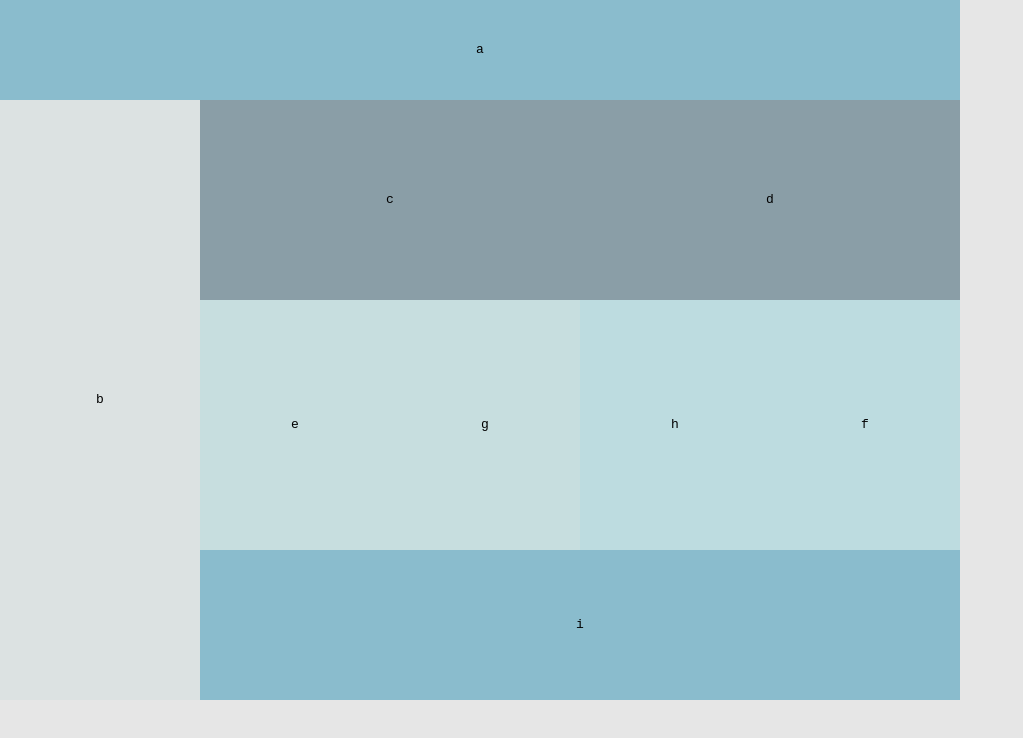
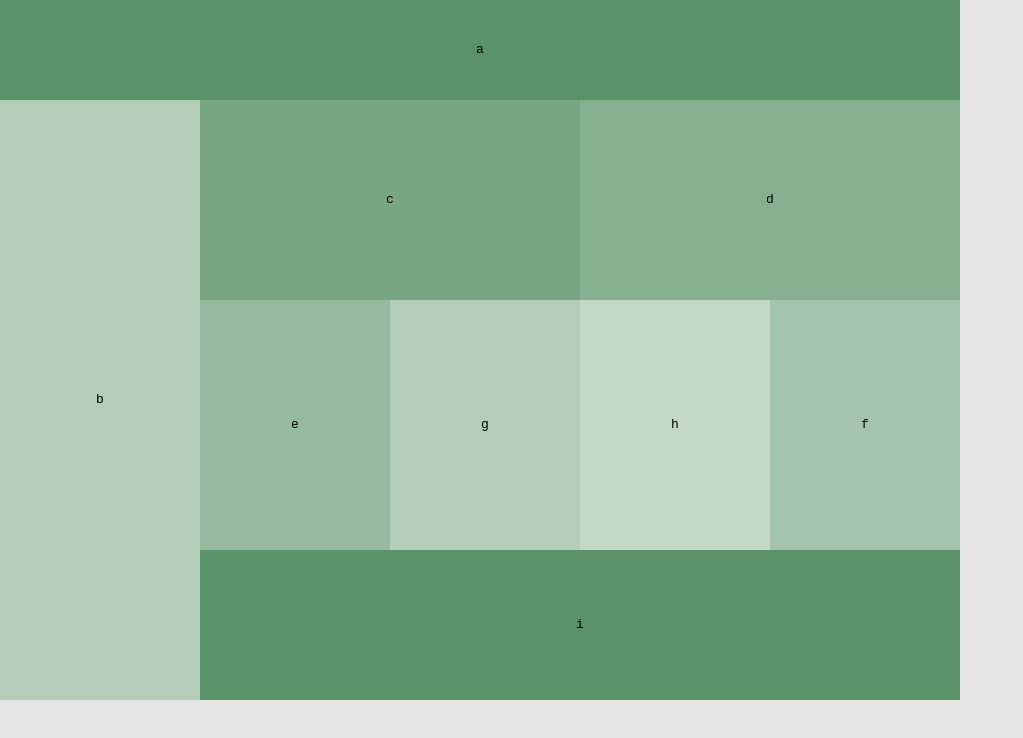
Before and after one commit to Ibrahim-201-301/301-lab-01, a plain HTML site: page index.html in a window 1280 px wide. Shown: the whole page, without its empty margins (0-1023 px from the left). Drawn offline with Linux system fonts and the light colour scheme.

Commit message:
updated lab 1 for resubmit

```diff
--- a/css/base.css
+++ b/css/base.css
@@ -11,9 +11,9 @@ section {
 }
 
 p {
-    width: 100%;
-    height: 100%;
+    /* width: 100%; */
+    /* height: 100%; */
     text-align: center;
     font-family: monospace;
-    margin: 0;
+    /* margin: 0; */
 }
--- a/css/layout.css
+++ b/css/layout.css
@@ -1,7 +1,7 @@
 #a {
     width: 100%;
     height: 75px;
-    background-color: rgba(217, 249, 165, 0.4);
+    background-color: #B8336A;
 }
 
 #a p {
@@ -11,7 +11,7 @@
 #b {
     width: 100%;
     height: 150px;
-    background-color: rgba(244, 254, 193, 0.4);
+    background-color: #C490D1;
 }
 
 #b p {
@@ -26,13 +26,13 @@
 #c {
     width: 100%;
     height: 50%;
-    background-color: rgba(210, 214, 141, 0.4);
+    background-color: #D17DA0;
 }
 
 #d {
     width: 100%;
     height: 50%;
-    background-color: rgba(173, 185, 147, 0.4);
+    background-color: #DEA2BB;
 }
 
 #c, #d p {
@@ -48,28 +48,28 @@
     width: 50%;
     height: 50%;
     float: left;
-    background-color: rgba(255, 255, 255, 0.4);
+    background-color: #CACAEA;
 }
 
 #f {
     width: 50%;
     height: 50%;
     float: right;
-    background-color:rgba(200, 200, 200, 0.4);;
+    background-color: #C9E7FD;
 }
 
 #g {
     width: 50%;
     height: 50%;
     float: left;
-    background-color: rgba(200, 200, 200, 0.4);;
+    background-color: #ABDAFC;
 }
 
 #h {
     width: 50%;
     height: 50%;
     float: right;
-    background-color: rgba(255, 255, 255, 0.4);
+    background-color: #ACACDE;
 }
 
 #e, #f, #g, #h p {
@@ -79,7 +79,7 @@
 #i {
     width: 100%;
     height: 80px;
-    background-color: rgba(222, 234, 55, 0.2);
+    background-color: #BE4577;
 }
 
 #i p {
--- a/css/modules.css
+++ b/css/modules.css
@@ -10,7 +10,7 @@
     #a {
         width: 100%;
         height: 100px;
-        background-color: rgba(0, 126, 167, 0.4);
+        background-color: #5A9367;
     }
 
     #a p {
@@ -18,18 +18,23 @@
     }
 
     #b {
-        max-width: 200px;
-        height: 600px;;
+        width: 200px;
+        height: 600px;
         float: left;
-        background-color: rgba(204, 219, 220, 0.4);
+        background-color: #B4CDB9;
     }
 
     #b p {
         line-height: 600px;
     }
 
+    #b-thru-i {
+        width: 100%;
+    }
+
     #c-thru-i {
-        max-width: 760px;
+        /* border: 1px solid blue; */
+        width: 760px;
         height: 600px;
         float: right;
     }
@@ -43,7 +48,7 @@
         width: 50%;
         height: 200px;
         float: left;
-        background-color: rgba(0, 50, 73, 0.4);
+        background-color: #78A682;
     }
 
     #c p {
@@ -54,7 +59,7 @@
         width: 50%;
         height: 200px;
         float: right;
-        background-color: rgba(0, 50, 73, 0.4);
+        background-color: #87B090;
     }
 
     #d p {
@@ -66,27 +71,44 @@
         height: 250px;
     }
 
-    #e, #g {
+    #e {
         width: 25%;
         height: 250px;
-        display: inline;
-        background-color: rgba(154, 209, 212, 0.4);
+        background-color: #96BA9E;
     }
 
-    #f, #h {
+    #f {
         width: 25%;
         height: 250px;
-        display: inline;
-        background-color: rgba(128, 206, 215, 0.4);
+        background-color: #A5C4AC;
+    }
+
+    #g {
+        width: 25%;
+        height: 250px;
+        /* display: inline; */
+        background-color: #B4CDB9;
+    }
+
+
+    #h {
+        width: 25%;
+        height: 250px;
+        /* display: inline; */
+        background-color: #C3D7C7;
     }
 
     #i {
         width: 100%;
         height: 150px;
-        background-color: rgba(0, 126, 167, 0.4);
+        background-color: #5A9367;
     }
 
     #i p {
         line-height: 150px;
     }
+
+    #e, #f, #g, #h p {
+        line-height: 250px;
+    }
 }
--- a/index.html
+++ b/index.html
@@ -14,6 +14,10 @@
         </section>
         </header>
         <main>
+            <!-- <section id="b">
+                <p>b</p>
+            </section> -->
+            <section id="b-thru-i">
                 <section id="b">
                     <p>b</p>
                 </section>
@@ -44,6 +48,7 @@
                         <p>i</p>
                     </section>
                 </section>
+            </section>
         </main>
         <footer>
         </footer>
```
Lines whose indentation alone changed are shown as unchanged.
